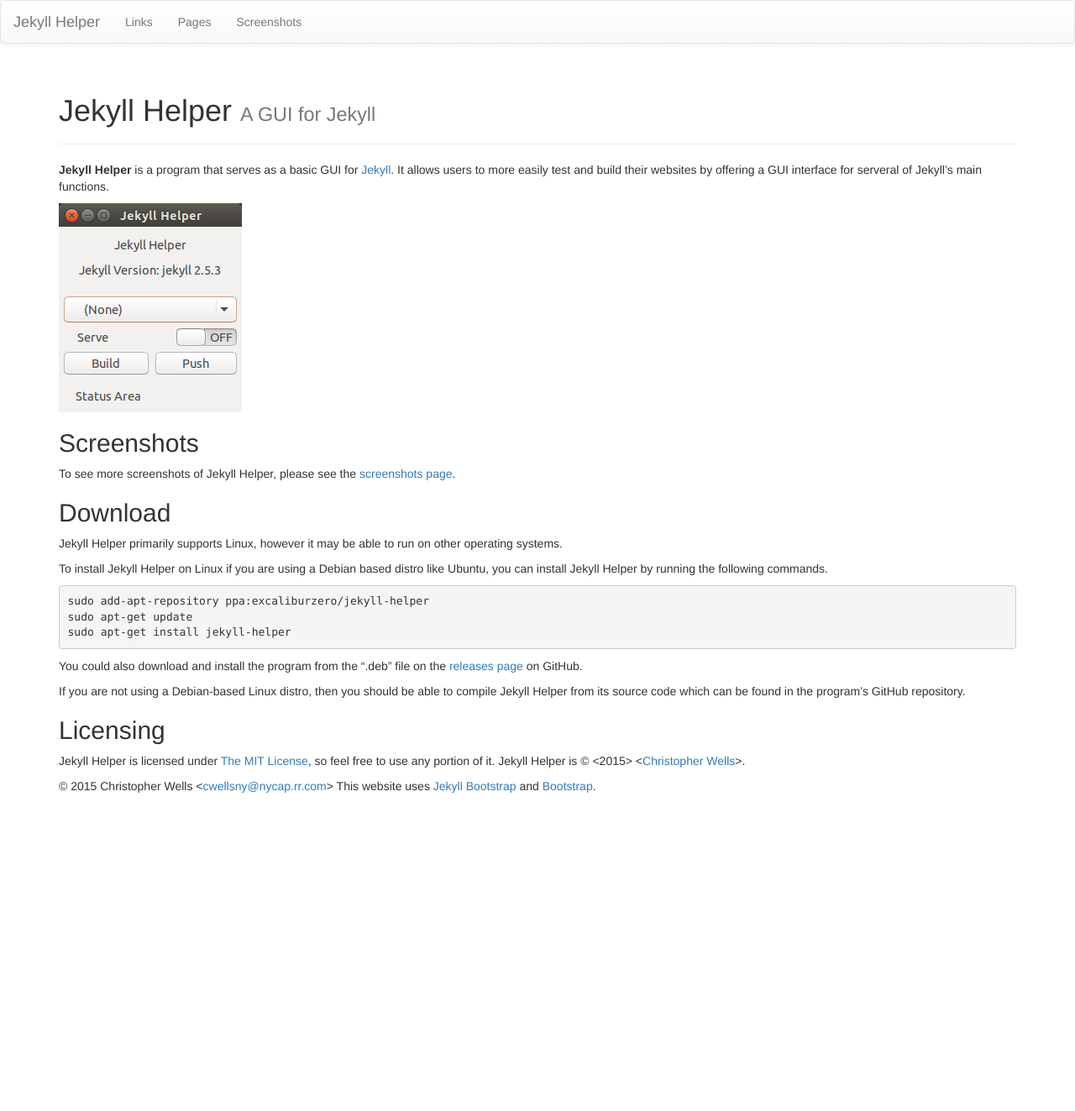
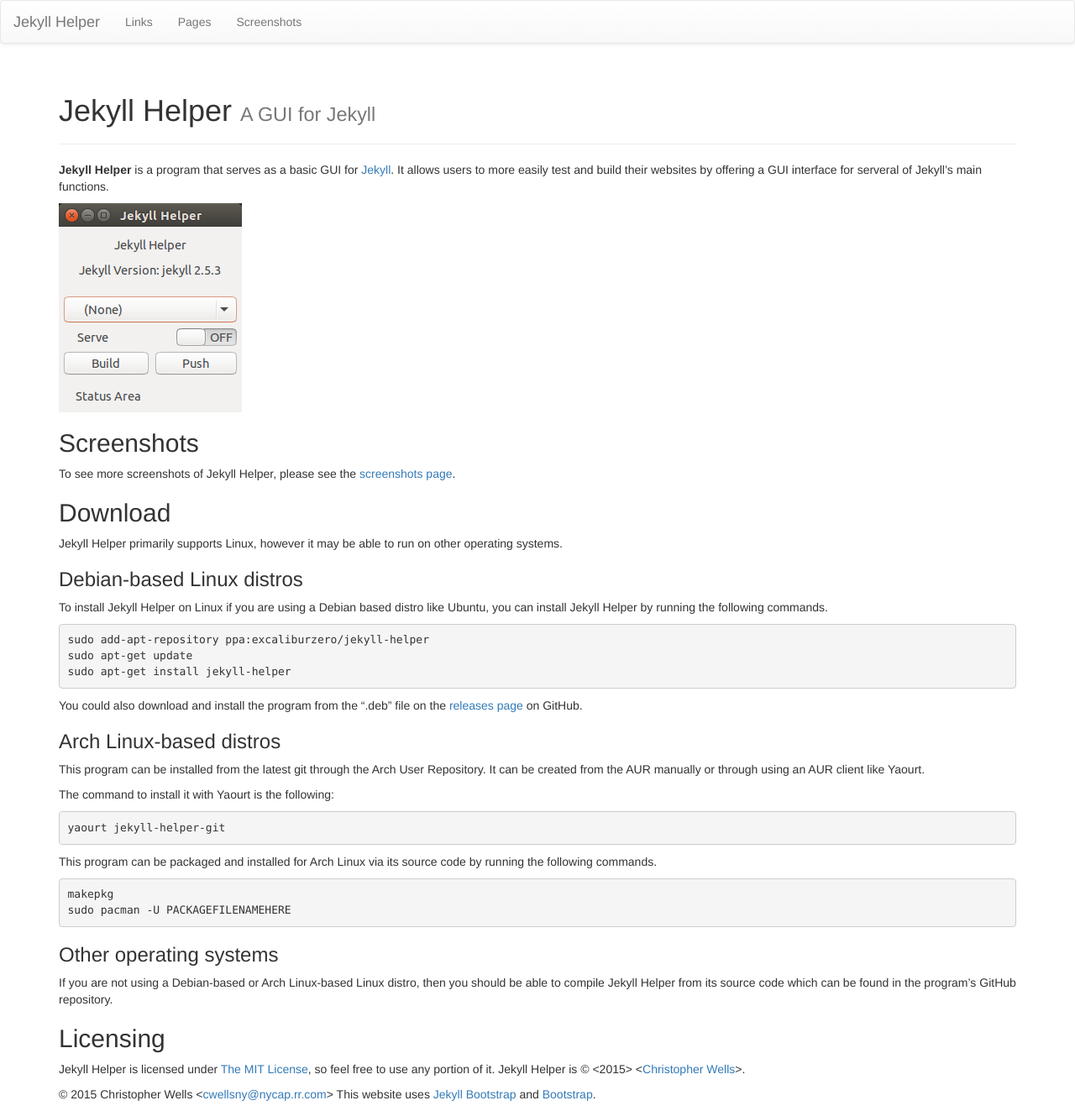
Before and after one commit to ExcaliburZero/jekyll-helper, a Jekyll site: the page built from index.md, in a window 1280 px wide. Shown: the whole page at 84% size. Built offline with Jekyll 4.4.1, drawn with Linux system fonts in a browser that asks for light colours; nearby versions of some CDN libraries; library files that are not in the unit come from our copies; before the commit the page ends 956 px from its top, so only the background shows below that.

Commit message:
Added section on Arch Linux installation
Added info on how to install the program on Arch Linux. Also added some headers to partition the various parts of the Download section.

Closes #44

```diff
--- a/index.md
+++ b/index.md
@@ -15,6 +15,7 @@ To see more screenshots of Jekyll Helper, please see the [screenshots page]({{ B
 ## Download
 Jekyll Helper primarily supports Linux, however it may be able to run on other operating systems.
 
+### Debian-based Linux distros
 To install Jekyll Helper on Linux if you are using a Debian based distro like Ubuntu, you can install Jekyll Helper by running the following commands.
 
     sudo add-apt-repository ppa:excaliburzero/jekyll-helper
@@ -23,7 +24,20 @@ To install Jekyll Helper on Linux if you are using a Debian based distro like Ub
 
 You could also download and install the program from the ".deb" file on the [releases page](https://github.com/ExcaliburZero/jekyll-helper/releases) on GitHub.
 
-If you are not using a Debian-based Linux distro, then you should be able to compile Jekyll Helper from its source code which can be found in the program's GitHub repository.
+### Arch Linux-based distros
+This program can be installed from the latest git through the Arch User Repository. It can be created from the AUR manually or through using an AUR client like Yaourt.
+
+The command to install it with Yaourt is the following:
+
+    yaourt jekyll-helper-git
+
+This program can be packaged and installed for Arch Linux via its source code by running the following commands.
+
+    makepkg
+    sudo pacman -U PACKAGEFILENAMEHERE
+
+### Other operating systems
+If you are not using a Debian-based or Arch Linux-based Linux distro, then you should be able to compile Jekyll Helper from its source code which can be found in the program's GitHub repository.
 
 ## Licensing
 Jekyll Helper is licensed under [The MIT License](http://opensource.org/licenses/MIT), so feel free to use any portion of it. Jekyll Helper is © <2015> <[Christopher Wells](http://christopher-randall-wells.divshot.io/)>.
```
